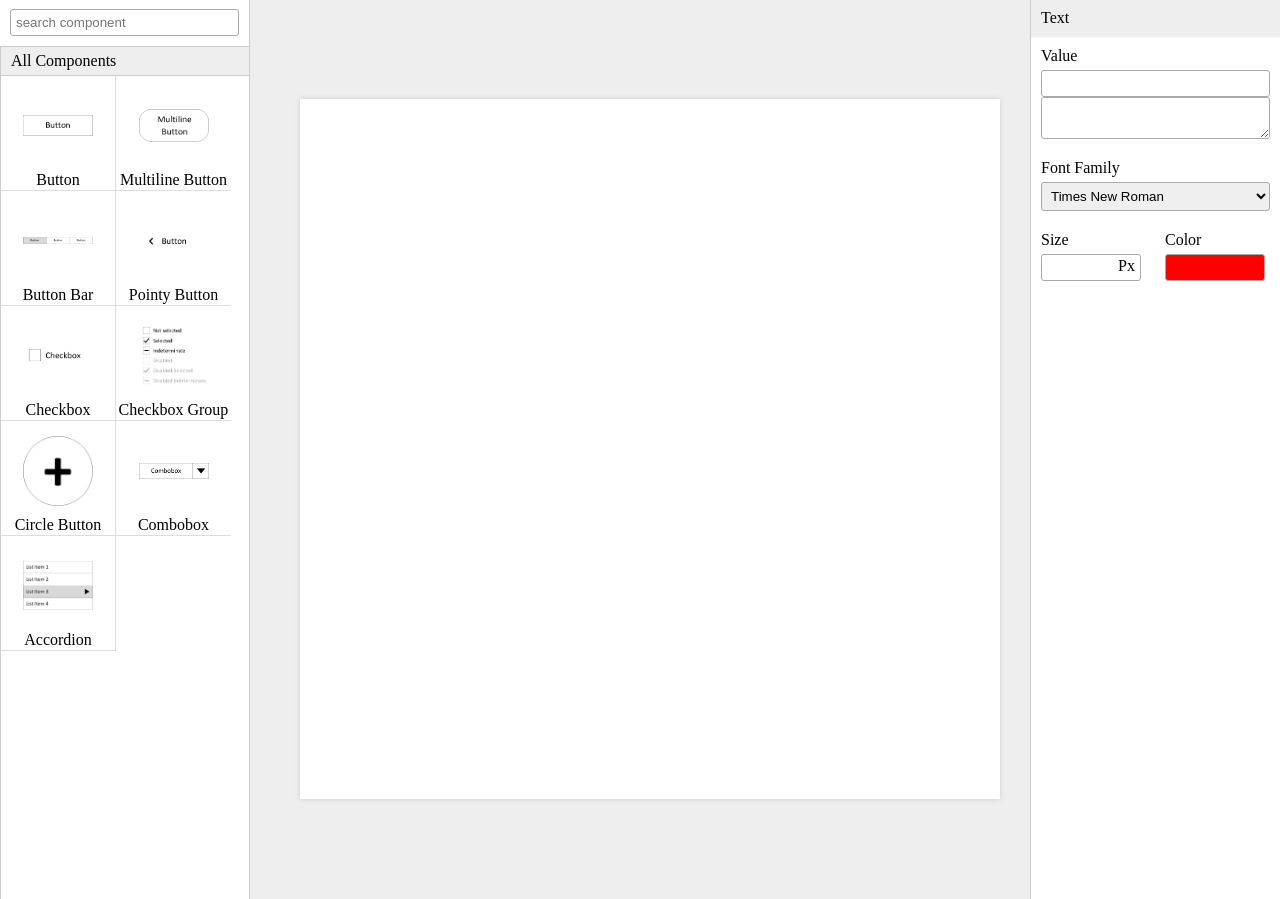
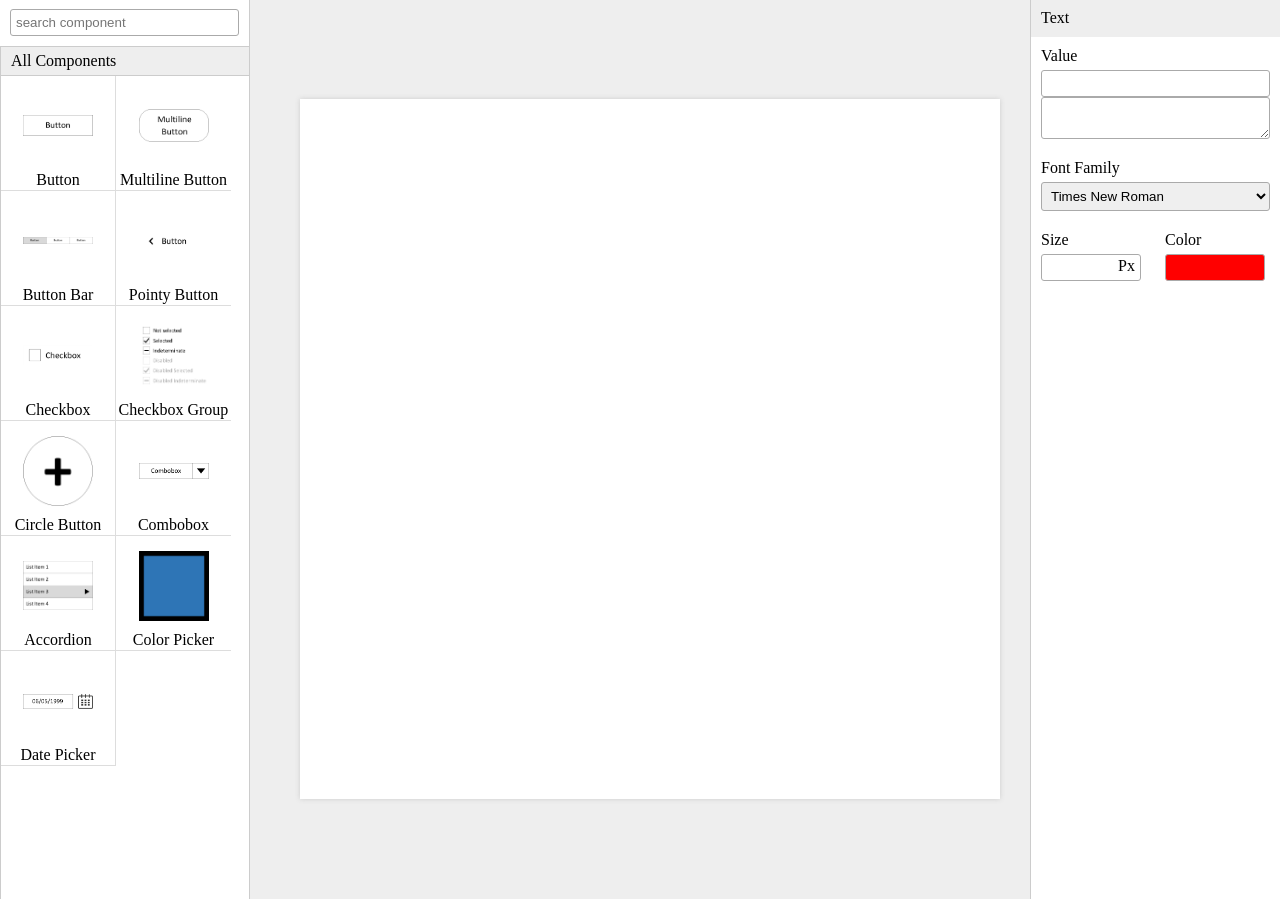
Before and after one commit to christianlimanto95/tugasakhir, a CodeIgniter app: page /tugasakhir/ in a window 1280 px wide. Shown: the part 61-960 px from the top of the page. Run offline with CodeIgniter, Linux system fonts and the light colour scheme.

Commit message:
datepicker done

```diff
--- a/application/views/home.php
+++ b/application/views/home.php
@@ -113,6 +113,14 @@
                 <div class="component-item-image" style="background-image: url(<?php echo base_url("assets/images/accordion.png") ?>);" ></div>
                 <div class="component-item-name">Accordion</div>
             </div>
+            <div class="component-item" data-id="10">
+                <div class="component-item-image" style="background-image: url(<?php echo base_url("assets/images/colorpicker.png") ?>);" ></div>
+                <div class="component-item-name">Color Picker</div>
+            </div>
+            <div class="component-item" data-id="11">
+                <div class="component-item-image" style="background-image: url(<?php echo base_url("assets/images/datepicker.png") ?>);" ></div>
+                <div class="component-item-name">Date Picker</div>
+            </div>
         </div>
     </div>
 </div>
@@ -171,4 +179,7 @@ var componentImage8 = "<?php echo base_url("assets/images/combobox.png"); ?>";
 var comboboxResImage1 = "<?php echo base_url("assets/images/combobox_down.svg"); ?>";
 var componentImage9 = "<?php echo base_url("assets/images/accordion.png"); ?>";
 var accordionResImage1 = "<?php echo base_url("assets/images/accordion_right.svg"); ?>";
+var componentImage10 = "<?php echo base_url("assets/images/colorpicker.png"); ?>";
+var componentImage11 = "<?php echo base_url("assets/images/datepicker.png"); ?>";
+var datepickerResImage1 = "<?php echo base_url("assets/images/datepicker_calendar.svg"); ?>";
 </script>
--- a/assets/js/common/default.js
+++ b/assets/js/common/default.js
@@ -96,6 +96,15 @@ imageResourceItem9.image.onload = function() {
 	ImageResources.items.push(imageResourceItem9);
 }
 imageResourceItem9.image.src = accordionResImage1;
+
+var imageResourceItem10 = {
+	id: "10",
+	image: new Image()
+};
+imageResourceItem10.image.onload = function() {
+	ImageResources.items.push(imageResourceItem10);
+}
+imageResourceItem10.image.src = datepickerResImage1;
 
 
 
@@ -617,6 +626,59 @@ Accordion.draw = function(context) {
 	}
 };
 
+var ColorPicker = Object.create(Component);
+ColorPicker.id = "10";
+ColorPicker.name = "Color Picker";
+ColorPicker.real_name = "Color Picker";
+ColorPicker.image = componentImage10;
+ColorPicker.default_size = {
+	width: 40,
+	height: 40
+};
+ColorPicker.real_size = clone(ColorPicker.default_size);
+ColorPicker.computed_size = clone(ColorPicker.default_size);
+ColorPicker.draw = function(context) {
+	context.fillStyle = "#5555FF";
+	context.fillRect(this.computed_position.left, this.computed_position.top, this.computed_size.width, this.computed_size.height);
+
+	context.strokeStyle = "#000000";
+	context.lineWidth = 4;
+	context.strokeRect(this.computed_position.left, this.computed_position.top, this.computed_size.width, this.computed_size.height);
+};
+
+var DatePicker = Object.create(Component);
+DatePicker.id = "11";
+DatePicker.name = "Datepicker";
+DatePicker.real_name = "Datepicker";
+DatePicker.text = "06/05/1999";
+DatePicker.image = componentImage11;
+DatePicker.default_size = {
+	width: 130,
+	height: 30
+};
+DatePicker.real_size = clone(DatePicker.default_size);
+DatePicker.computed_size = clone(DatePicker.default_size);
+DatePicker.draw = function(context) {
+	context.strokeStyle = "#000000";
+	context.lineWidth = 1;
+
+	var textContainerRight = this.computed_position.right - 40;
+	var textContainerWidth = this.computed_size.width - 40;
+	context.strokeRect(this.computed_position.left, this.computed_position.top, textContainerWidth, this.computed_size.height);
+	context.fillStyle = "#FFFFFF";
+	context.fillRect(this.computed_position.left, this.computed_position.top, textContainerWidth, this.computed_size.height)
+
+	context.fillStyle = this.font_color;
+	context.font = this.font_size + "px " + this.font_family;
+	context.textAlign = "center";
+	context.textBaseline = "middle";
+	var center = this.getCenterPosition();
+	context.fillText(this.text, (this.computed_position.left + textContainerRight) / 2, center.y);
+
+	var image_resource = ImageResources.getImage("10");
+	context.drawImage(image_resource, textContainerRight + 10, this.computed_position.top + (this.computed_size.height - 30) / 2, 30, 30);
+};
+
 var ALL_COMPONENTS = {
 	items: [],
 	getComponentById: function(id) {
@@ -638,6 +700,8 @@ ALL_COMPONENTS.items.push(CheckboxGroup);
 ALL_COMPONENTS.items.push(CircleButton);
 ALL_COMPONENTS.items.push(Combobox);
 ALL_COMPONENTS.items.push(Accordion);
+ALL_COMPONENTS.items.push(ColorPicker);
+ALL_COMPONENTS.items.push(DatePicker);
 
 
 // ---------------------------------------------------------------------
```
Also changed, not shown: assets/images/colorpicker.png (added), assets/images/datepicker.png (added), assets/images/datepicker_calendar.svg (added).
